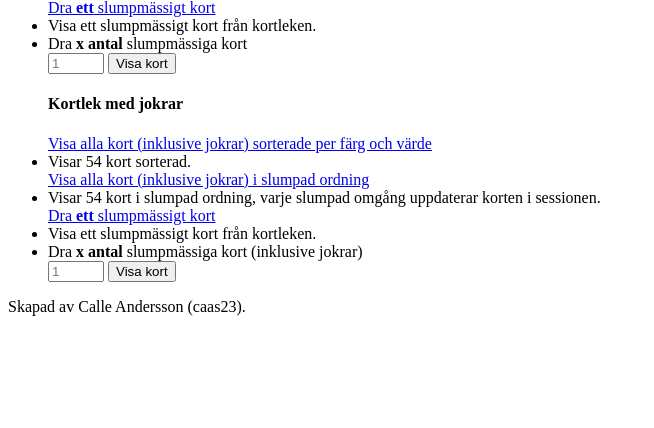
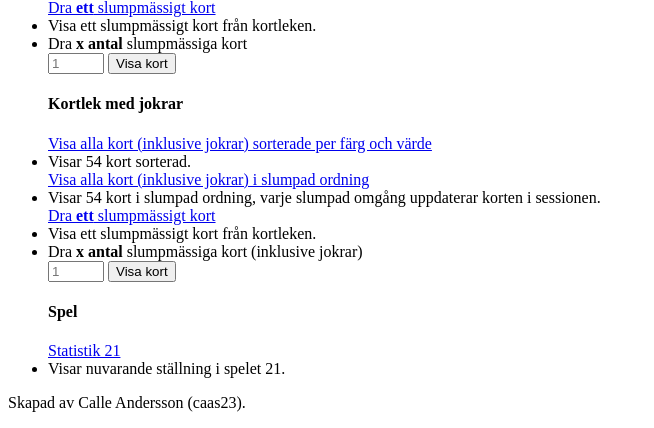
Before and after one commit to caas23/mvc, a Symfony app: template templates/Shared/api.html.twig in a window 1280 px wide. Shown: the part 476-904 px from the top of the page, without its empty margins (0-654 px from the left). Before the commit the page ends 792 px from the top, so only its background shows below. Run offline with Twig, Linux system fonts and the light colour scheme; the template is opened without the code that fills it, so the values that code supplies are empty; some libraries are stand-ins or nearby versions.

Commit message:
added path to api/game

```diff
--- a/templates/Shared/api.html.twig
+++ b/templates/Shared/api.html.twig
@@ -66,6 +66,14 @@
                         <input type="submit" name="" value="Visa kort">
                     </form>
                 </li>
+
+                <h4>Spel</h4>
+
+                <a href="{{ path('api/game') }}" target="_blank">Statistik 21</a>
+                <li>
+                    Visar nuvarande ställning i spelet 21.
+                </li>
+
             </ul>
         </div>
     </div>
```
